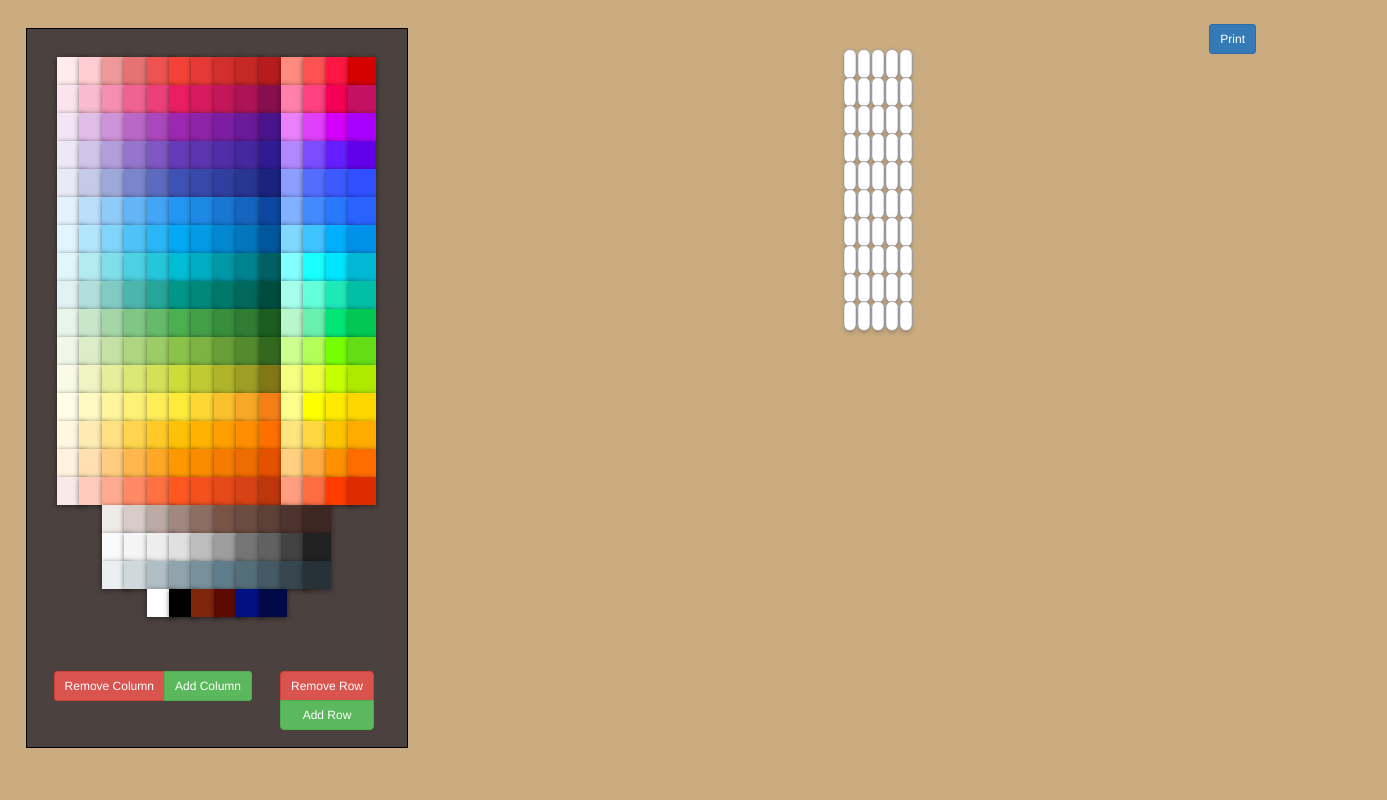
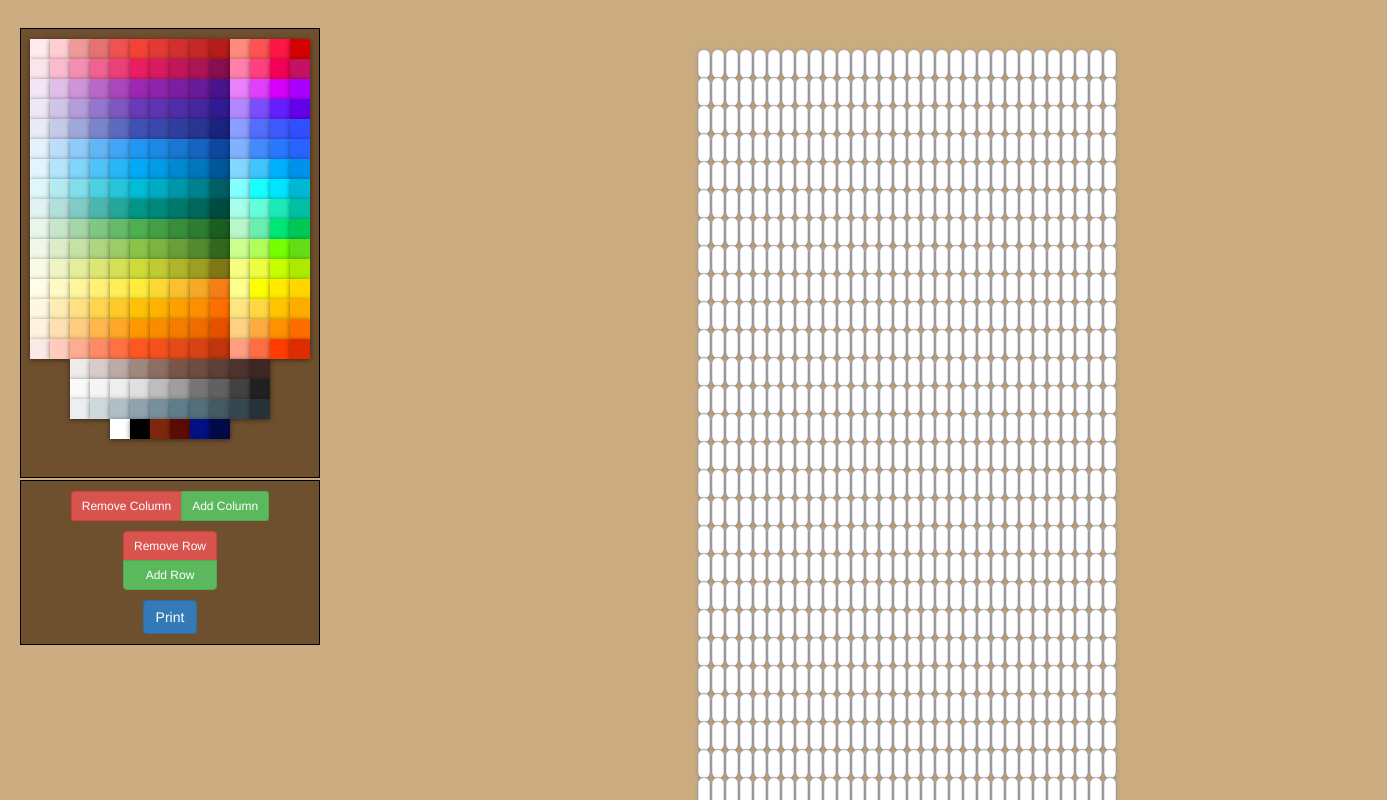
Before and after one commit to jonahpatriarche/beadloom, a plain HTML site: page index.html in a window 1280 px wide. Shown: the top 800 px of the page, 1387 px wide, since content can reach past the window. Drawn offline with Linux system fonts and the light colour scheme.

Commit message:
- changed sizing and alignment to avoid scrolling in certain browsers, depending on text size settings - moved print button to left-hand panel - changed styling on button toolbar

```diff
--- a/app.js
+++ b/app.js
@@ -312,12 +312,12 @@ var swatches = [
 
     BeadingController.$inject = ['$scope'];
     function BeadingController($scope) {
-        $scope.rowLength = 5; // horizontal rows
-        $scope.numBeadRows = 10; // vertical rows of beads
+        $scope.rowLength = 30;
+        $scope.numBeadRows = 50;
         $scope.loom = loom;
-        /*$scope.colors = colors;*/
         $scope.swatches = swatches;
         $scope.selectedColor = "#FFF";
+
         for (var i = 0; i < $scope.numBeadRows; i++) {
             var row = [];
             for (var j = 0; j < $scope.rowLength; j++) {
--- a/css/styles.css
+++ b/css/styles.css
@@ -13,36 +13,41 @@ body {
 
 .color-selector-box {
     position: fixed;
-    left: 2vw;
-    background-color: #4B413F;
-    height: 90vh;
+    left: 20px;
+    background-color: #6f502e;
+    height: 450px;
+    width: 300px;
     line-height: 0;
     margin-top: 2em;
-    margin-bottom: 2em;
     overflow: scroll;
-    padding: 2em 2.4em 1em 2em;
+    padding: 10px 20px 40px 20px;
     border: solid 1px black;
 }
 .btn-toolbar {
-    margin-top: 5vh;
+    position: fixed;
+    width: 300px;
+    top: 480px;
+    left: 20px;
+    background-color: #6f502e;
+    border: solid 1px black;
+    margin: 0;
 }
 
-.btn-group, .btn-group-vertical {
-    padding: 1em;
+.btn-toolbar .btn-group {
+    margin: 10px auto;
+    float:none;
 }
 
-#print-loom {
-    position: absolute;
-    right: 2em;
-    top: 2em;
+.btn-group-vertical {
+    margin: auto;
 }
 
 .color-selector {
     -webkit-user-select: none;
     display: inline-block;
-    width: 2em;
-    height: 2em;
-    margin: 0 -0.4em 0 0;
+    width: 20px;
+    height: 20px;
+    margin: 0;
     user-select: none;
     border: none;
     box-shadow: 0 1px 5px rgba(0, 0, 0, 0.5);
@@ -53,7 +58,7 @@ body {
     position: relative;
     z-index: 2;
     box-shadow: 0 0 4px #000;
-    border: 2px solid #747e93;
+    border: 2px solid #ffffff;
     margin-top: -2px;
 }
 
@@ -61,7 +66,7 @@ body {
     position: relative;
     z-index: 2;
     box-shadow: 0 0 4px #000;
-    border: 2px solid #78909C;
+    border: 2px solid #596171;
     margin-top: -2px;
 }
 
--- a/index.html
+++ b/index.html
@@ -14,6 +14,7 @@
     -- COLOR SELECTORS  --
     ---------------------->
   <div class="container">
+    <div class="row">
       <div class="color-selector-box">
         <div class="row" ng-repeat="row in swatches">
           <div class="color-selector" ng-repeat="color in row"
@@ -23,23 +24,35 @@
                ng-click="setColor(color)"
                ng-style="{'background':'{{color.code}}'}"
                ng-class="{'selected': selectedColor === color.code}"
-        ></div>
+          >
+          </div>
+        </div>
+      </div>
     </div>
     <div class="row">
       <div class="btn-toolbar" role="toolbar" aria-label="">
-          <div class="btn-group-vertical" role="group" aria-label="">
-            <button class="btn btn-sm btn-danger" ng-click="removeRow()">Remove Row</button>
-            <button class="btn btn-sm btn-success" ng-click="addRow()">Add Row</button>
-          </div>
+        <div class="row">
           <div class="btn-group" role="group" aria-label="">
             <button id="btn-remove-col" class="btn btn-sm btn-danger" ng-click="removeColumn()">Remove Column</button>
             <button id="btn-add-col" class="btn btn-sm btn-success" ng-click="addColumn()">Add Column</button>
           </div>
         </div>
+        <div class="row">
+          <div class="btn-group-vertical" role="group" aria-label="">
+            <button class="btn btn-sm btn-danger" ng-click="removeRow()">Remove Row</button>
+            <button class="btn btn-sm btn-success" ng-click="addRow()">Add Row</button>
           </div>
-    </div> <!-- selector -->
+        </div>
+        <div class="row">
+          <div class="btn-group" role="group" aria-label="">
+            <button id="print-loom" class="btn btn-md btn-primary" ng-click="printLoom()">Print</button>
+          </div>
+        </div>
+      </div>
+    </div>
+  </div> <!-- container -->
 
-    <button id="print-loom" class="btn btn-sm btn-primary pull-right" ng-click="printLoom()">Print</button>
+
   <div id="loom"
        class="container loom
               col-lg-9 col-lg-offset-4
```
Lines whose indentation alone changed are shown as unchanged.
